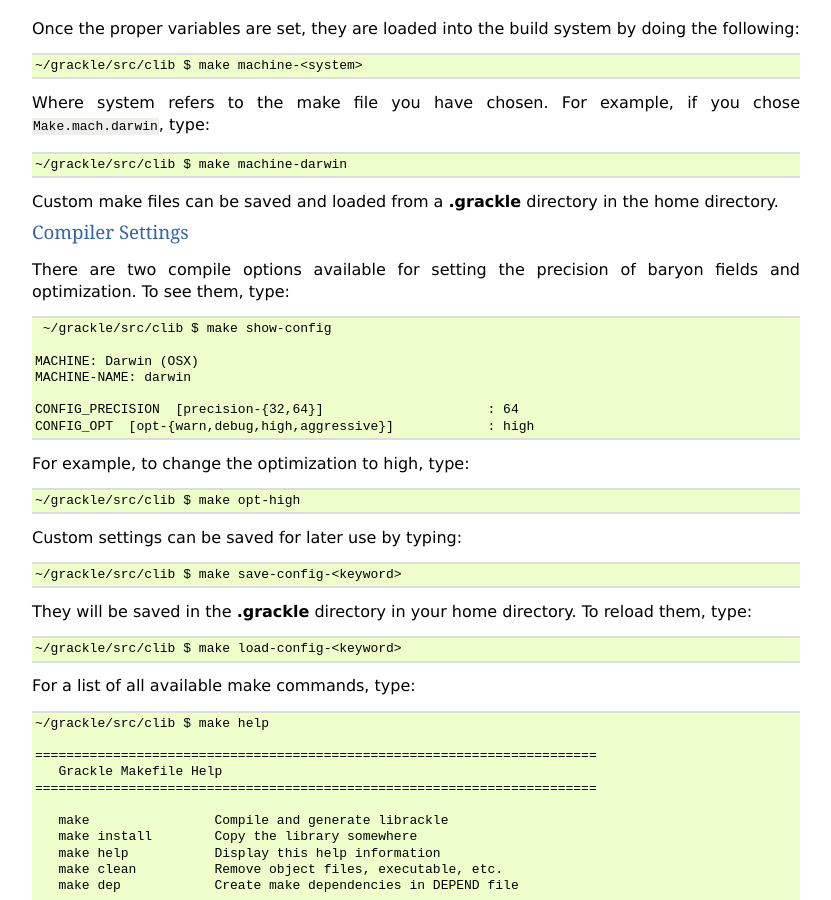
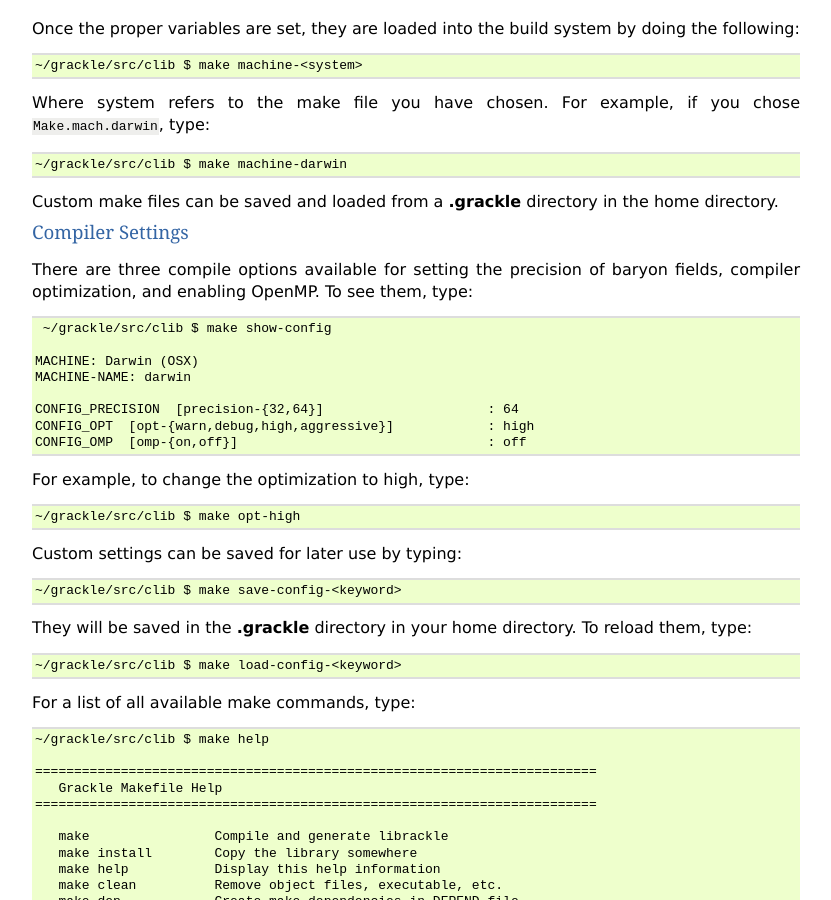
Before and after one commit to grackle-project/grackle, a Sphinx documentation site: the page built from doc/source/Installation.rst, in a window 1280 px wide and 900 px high, scrolled down 1493 px. Shown: the whole window, without its empty margins (48-879 px from the left). Built offline with Sphinx 7.4.7, drawn with Linux system fonts in a browser that asks for light colours.

Commit message:
Adding openmp option on installation page and fixing a few more warnings.

```diff
--- a/doc/source/Installation.rst
+++ b/doc/source/Installation.rst
@@ -25,9 +25,9 @@ Downloading
 -----------
 
 Grackle is available in a mercurial repository
-`here <https://bitbucket.org/grackle/grackle>`_.  The mercurial site
-is `here <http://mercurial.selenic.com/>`_ and an excellent tutorial can be
-found `here <http://hginit.com/>`_.  With mercurial
+`here <https://bitbucket.org/grackle/grackle>`__.  The mercurial site
+is `here <http://mercurial.selenic.com/>`__ and an excellent tutorial can be
+found `here <http://hginit.com/>`__.  With mercurial
 installed, grackle can be obtained with the following command:
 
 .. highlight:: none
@@ -114,8 +114,9 @@ home directory.
 Compiler Settings
 +++++++++++++++++
 
-There are two compile options available for setting the precision of
-baryon fields and optimization.  To see them, type:
+There are three compile options available for setting the precision of
+baryon fields, compiler optimization, and enabling OpenMP.  To see them,
+type:
 
 .. highlight:: none
 
@@ -128,6 +129,7 @@ baryon fields and optimization.  To see them, type:
 
    CONFIG_PRECISION  [precision-{32,64}]                     : 64
    CONFIG_OPT  [opt-{warn,debug,high,aggressive}]            : high
+   CONFIG_OMP  [omp-{on,off}]                                : off
 
 For example, to change the optimization to high, type:
 
```
